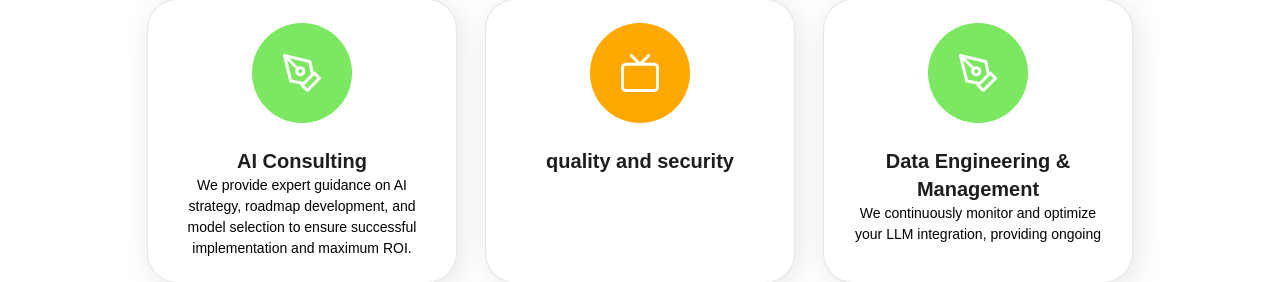
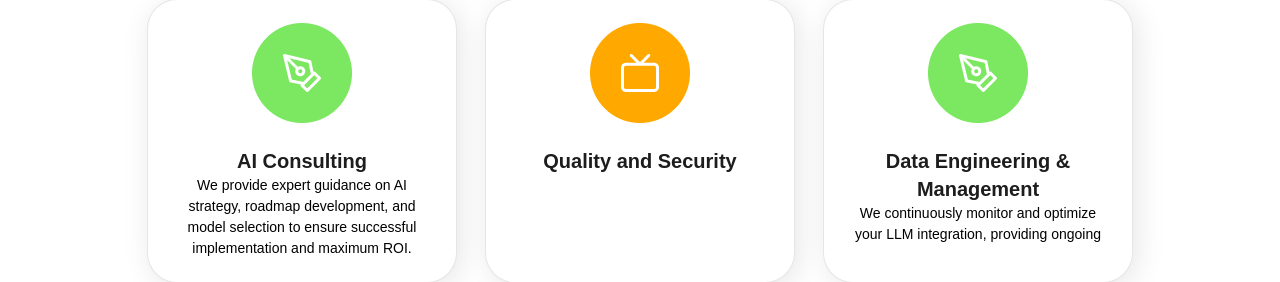
Before and after one commit to preeti28dec/Infinytics, a React (Create React App) app: page / in a window 1280 px wide. Shown: the part 2399-2681 px from the top of the page. Built offline with nearby package versions, Linux system fonts and the light colour scheme.

Commit message:
Update services.jsx

```diff
--- a/src/componets/services.jsx
+++ b/src/componets/services.jsx
@@ -39,7 +39,7 @@ function Services() {
               </div>
               <div className='icon_card child'>
                 <div className=' flex justify-center'><img src='../images/icon4.png' alt='logind..' /></div>
-                <div className='text-center mt-6  text-sm md:text-xl sm:text-2xl font-Quicksand font-bold  text-[#1D1D1D]'>quality and security</div>
+                <div className='text-center mt-6  text-sm md:text-xl sm:text-2xl font-Quicksand font-bold  text-[#1D1D1D]'>Quality and Security</div>
                 <p className='text-[14px]'></p>
               </div>
               <div className='icon_card child'>
```
